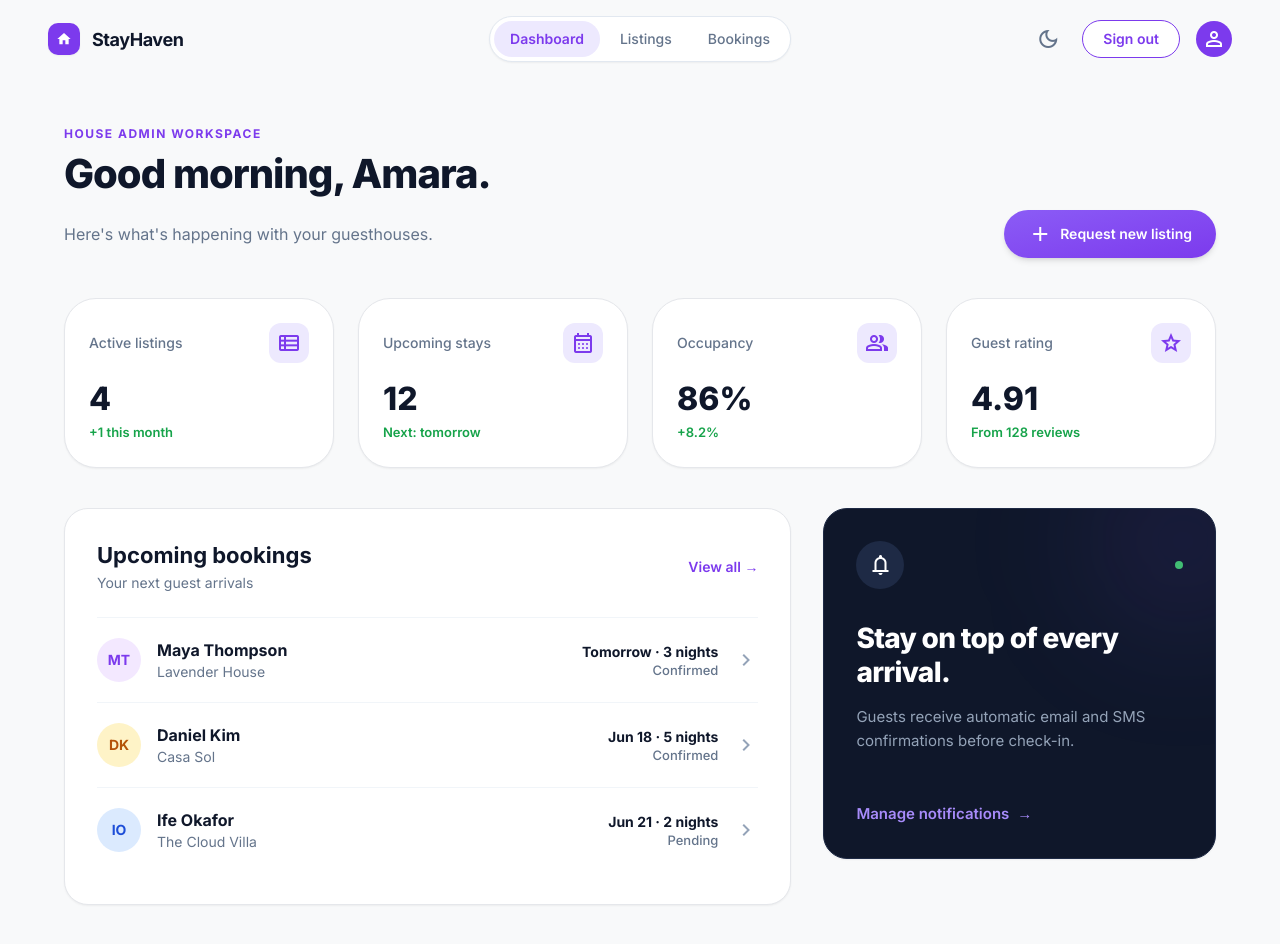
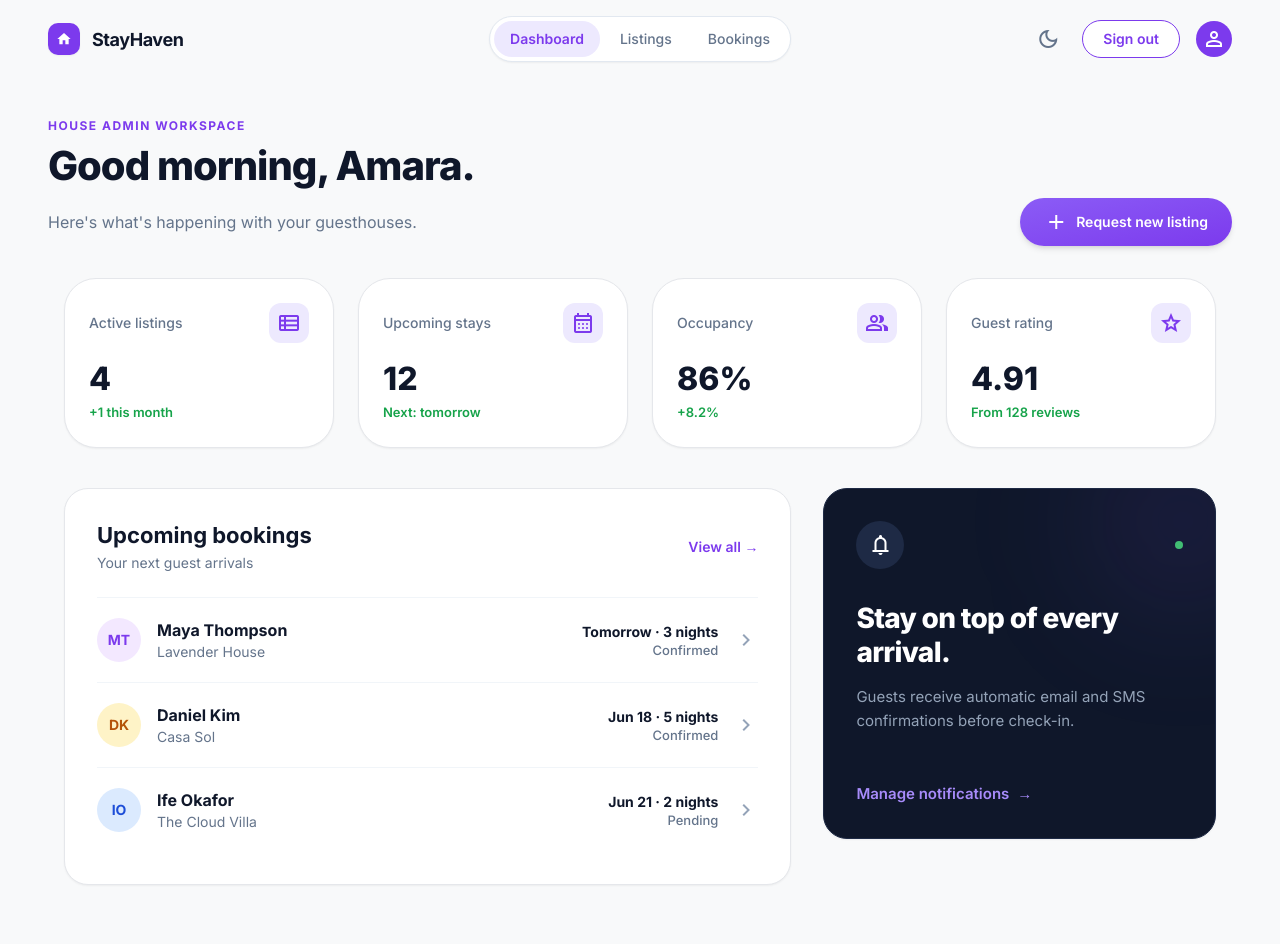
Before and after one commit to HleloMahlalela/stayhaven-app, a React (Vite) app in the folder Frontend/web/: page /houseadmin/dashboard in a window 1280 px wide. Shown: the top 944 px of the page. Built offline with nearby package versions, Linux system fonts and the light colour scheme.

Commit message:
fix: standardized House Admin page dimensions

```diff
--- a/Frontend/web/src/houseadmin/pages/Bookings/index.jsx
+++ b/Frontend/web/src/houseadmin/pages/Bookings/index.jsx
@@ -2,12 +2,12 @@ import BookingTable from './components/BookingTable'
 
 export default function HouseAdminBookings() {
   return (
-    <main className="min-h-screen w-full bg-[#F8F9FA] text-[#0F172A] transition-colors dark:bg-[#0A0E1A] dark:text-[#F1F5F9]">
-      <div className="mx-auto w-full max-w-[1440px] px-4 pb-20 pt-10 sm:px-8 lg:px-16">
-        <header className="flex flex-col">
+    <main className="min-h-screen w-full bg-[#F8F9FA] dark:bg-[#0A0E1A] text-[#0F172A] dark:text-[#F1F5F9] transition-colors pb-24 md:pb-0">
+      <div className="mx-auto w-full max-w-[1440px] px-4 sm:px-8 lg:px-12 pt-10 pb-12 md:pb-16">
+        <header className="mb-8 flex flex-col gap-2">
           <span className="text-xs font-bold uppercase tracking-[1.5px] text-[#7C3AED] dark:text-[#8B5CF6]">HOUSE ADMIN WORKSPACE</span>
-          <h1 className="mt-2 text-[32px] font-extrabold leading-tight tracking-tight text-[#0F172A] dark:text-[#F1F5F9] sm:text-[40px] sm:leading-[48px]">Booking management</h1>
-          <p className="mt-2 text-base text-[#64748B] dark:text-[#94A3B8]">Manage upcoming stays and guest requests.</p>
+          <h1 className="text-[32px] font-extrabold leading-tight tracking-tight text-[#0F172A] dark:text-[#F1F5F9] sm:text-[40px] sm:leading-[48px]">Booking management</h1>
+          <p className="text-base text-[#64748B] dark:text-[#94A3B8]">Manage upcoming stays and guest requests.</p>
         </header>
         <BookingTable />
       </div>
--- a/Frontend/web/src/houseadmin/pages/Dashboard/index.jsx
+++ b/Frontend/web/src/houseadmin/pages/Dashboard/index.jsx
@@ -3,13 +3,13 @@ import StatCard, { stats } from './components/StatCard'
 import UpcomingBookings from './components/UpcomingBookings'
 
 export default function Dashboard() {
-  return <div className="min-h-screen bg-[#F8F9FA] dark:bg-[#0C1324] text-[#0F172A] dark:text-[#DBE2FB] pb-24 md:pb-0 transition-colors">
-    <main className="w-full max-w-[1440px] mx-auto px-4 sm:px-8 lg:px-12 pt-8 lg:pt-10 pb-12 md:pb-16">
-      <header className="w-full px-0 sm:px-4 lg:px-4 pt-2 pb-8 lg:pb-10">
+  return <main className="min-h-screen w-full bg-[#F8F9FA] dark:bg-[#0A0E1A] text-[#0F172A] dark:text-[#F1F5F9] transition-colors pb-24 md:pb-0">
+    <div className="mx-auto w-full max-w-[1440px] px-4 sm:px-8 lg:px-12 pt-10 pb-12 md:pb-16">
+      <header className="w-full mb-8">
         <div className="flex flex-col gap-2">
           <span className="text-xs font-bold uppercase tracking-[1.5px] text-[#7C3AED] dark:text-[#8B5CF6]">HOUSE ADMIN WORKSPACE</span>
           <h1 className="text-[32px] sm:text-[40px] font-extrabold leading-tight sm:leading-[48px] tracking-tight text-[#0F172A] dark:text-[#F1F5F9]">Good morning, Amara.</h1>
-          <div className="flex flex-col sm:flex-row sm:items-center justify-between gap-4 mt-1">
+          <div className="flex flex-col sm:flex-row sm:items-center justify-between gap-4">
             <p className="text-base text-[#64748B] dark:text-[#94A3B8]">Here's what's happening with your guesthouses.</p>
             <button type="button" className="inline-flex items-center justify-center gap-2 px-6 py-3 rounded-full text-sm font-semibold text-white bg-gradient-to-br from-[#8B5CF6] to-[#7C3AED] hover:brightness-110 shadow-md transition-all self-start sm:self-auto"><span className="material-symbols-outlined text-[18px]">add</span>Request new listing</button>
           </div>
@@ -21,6 +21,6 @@ export default function Dashboard() {
       <section aria-label="Upcoming bookings and notifications" className="w-full px-0 sm:px-4 lg:px-4 pb-8 lg:pb-12">
         <div className="flex flex-col lg:flex-row gap-6 lg:gap-8 items-start"><UpcomingBookings /><DarkInfoPanel /></div>
       </section>
-    </main>
-  </div>
+    </div>
+  </main>
 }
--- a/Frontend/web/src/houseadmin/pages/Listings/index.jsx
+++ b/Frontend/web/src/houseadmin/pages/Listings/index.jsx
@@ -2,13 +2,13 @@ import ListingsTable from './components/ListingsTable'
 
 export default function Listings() {
   return (
-    <main className="min-h-[calc(100vh-80px)] w-full bg-[#F8F9FA] text-[#0F172A] transition-colors dark:bg-[#0A0E1A] dark:text-[#F1F5F9]">
-      <div className="mx-auto w-full max-w-[1440px] px-4 pb-12 pt-8 sm:px-8 sm:pt-10 lg:px-16">
-        <header className="mb-7 flex flex-col gap-5 sm:mb-8">
-          <div>
+    <main className="min-h-screen w-full bg-[#F8F9FA] dark:bg-[#0A0E1A] text-[#0F172A] dark:text-[#F1F5F9] transition-colors pb-24 md:pb-0">
+      <div className="mx-auto w-full max-w-[1440px] px-4 sm:px-8 lg:px-12 pt-10 pb-12 md:pb-16">
+        <header className="mb-8 flex flex-col">
+          <div className="flex flex-col gap-2">
             <span className="text-xs font-bold uppercase tracking-[1.5px] text-[#7C3AED] dark:text-[#8B5CF6]">HOUSE ADMIN WORKSPACE</span>
-            <h1 className="mt-2 text-[32px] font-bold leading-tight tracking-tight text-[#0F172A] dark:text-[#F1F5F9] sm:text-[36px]">Your listings</h1>
-            <div className="mt-2 flex flex-col items-start justify-between gap-4 sm:flex-row sm:items-center">
+            <h1 className="text-[32px] font-bold leading-tight tracking-tight text-[#0F172A] dark:text-[#F1F5F9] sm:text-[36px]">Your listings</h1>
+            <div className="flex flex-col items-start justify-between gap-4 sm:flex-row sm:items-center">
               <p className="text-base text-[#64748B] dark:text-[#94A3B8]">Edit, pause, or request a new guesthouse listing.</p>
               <button className="inline-flex shrink-0 items-center gap-2 rounded-full bg-gradient-to-r from-[#6B38D4] to-[#7C3AED] px-6 py-2.5 text-sm font-semibold text-white shadow-sm transition-opacity hover:opacity-95" type="button">
                 <span className="material-symbols-outlined text-[18px]">add</span>
```
